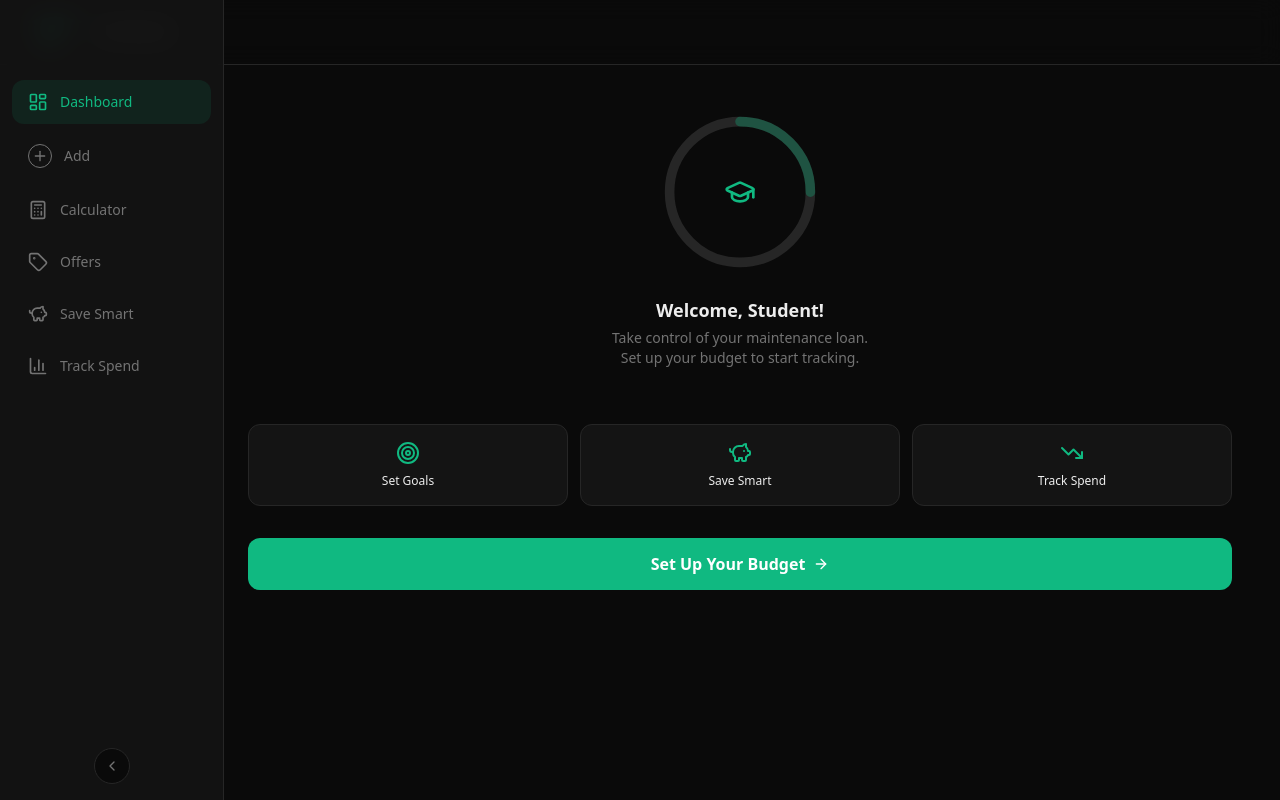
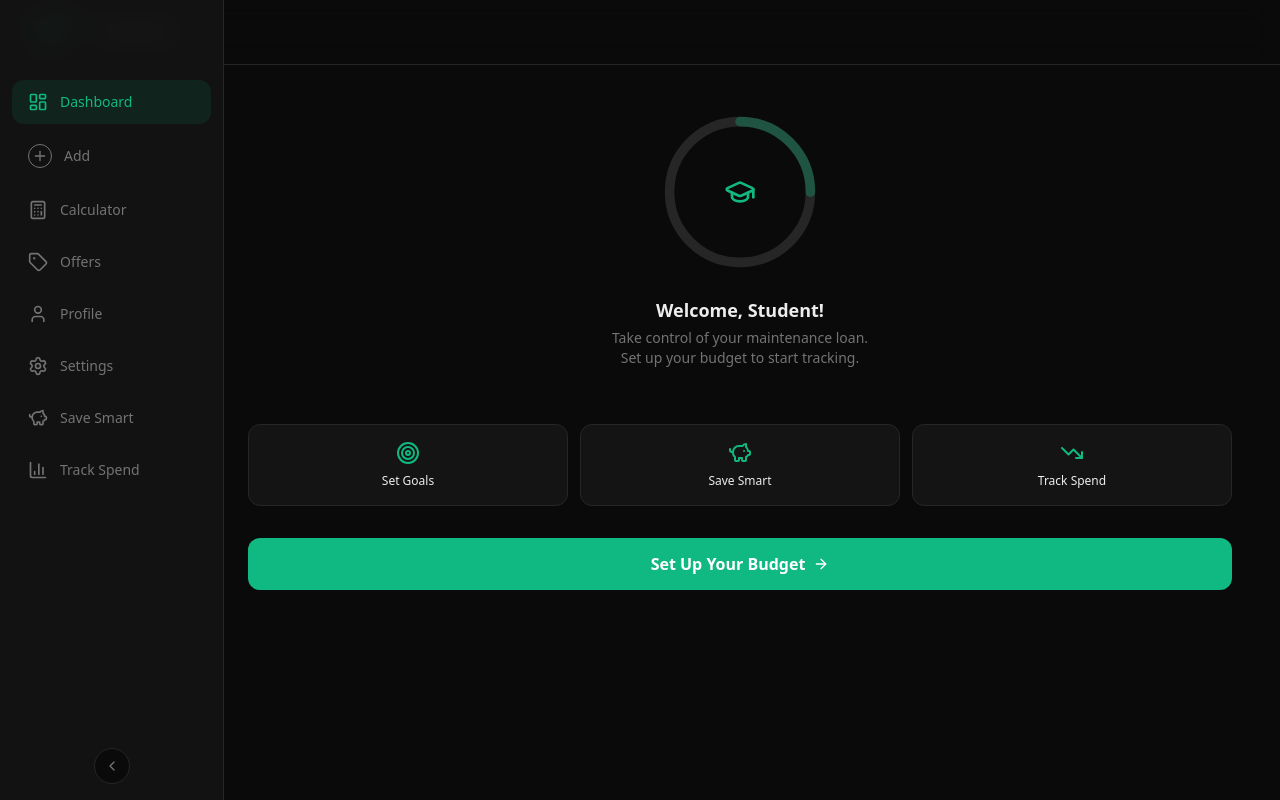
Before and after one commit to viniarski/budgeting-app, a Next.js app: page / in a window 1280 px wide. Built offline with nearby package versions, Linux system fonts and the light colour scheme; a web font is replaced by a local one.

Commit message:
fix bugs - missing side menu

```diff
--- a/components/bottom-nav.tsx
+++ b/components/bottom-nav.tsx
@@ -7,6 +7,8 @@ import {
   Plus,
   Calculator,
   Tag,
+  User,
+  Settings,
   PiggyBank,
   ChartColumn,
   ChevronLeft,
@@ -19,6 +21,8 @@ const tabs = [
   { href: "/add", label: "Add", icon: Plus },
   { href: "/calculator", label: "Calculator", icon: Calculator },
   { href: "/marketplace", label: "Offers", icon: Tag },
+  { href: "/profile", label: "Profile", icon: User, desktopOnly: true },
+  { href: "/settings", label: "Settings", icon: Settings, desktopOnly: true },
   { href: "/save-smart", label: "Save Smart", icon: PiggyBank, desktopOnly: true },
   { href: "/track-spend", label: "Track Spend", icon: ChartColumn, desktopOnly: true },
 ]
@@ -31,7 +35,6 @@ export default function BottomNav() {
     "/categories",
     "/history",
     "/goals",
-    "/settings",
     "/setup",
   ]
 
```
